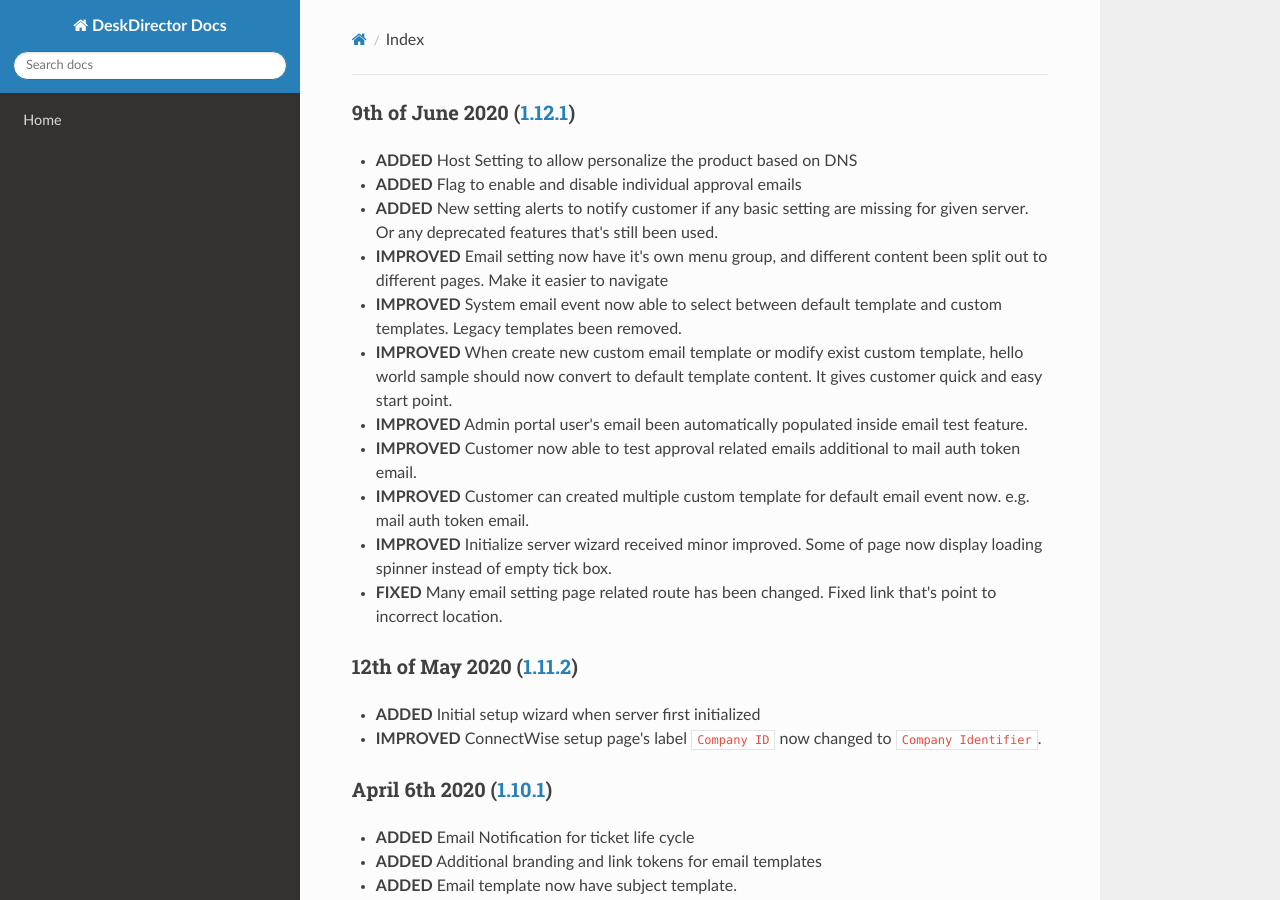
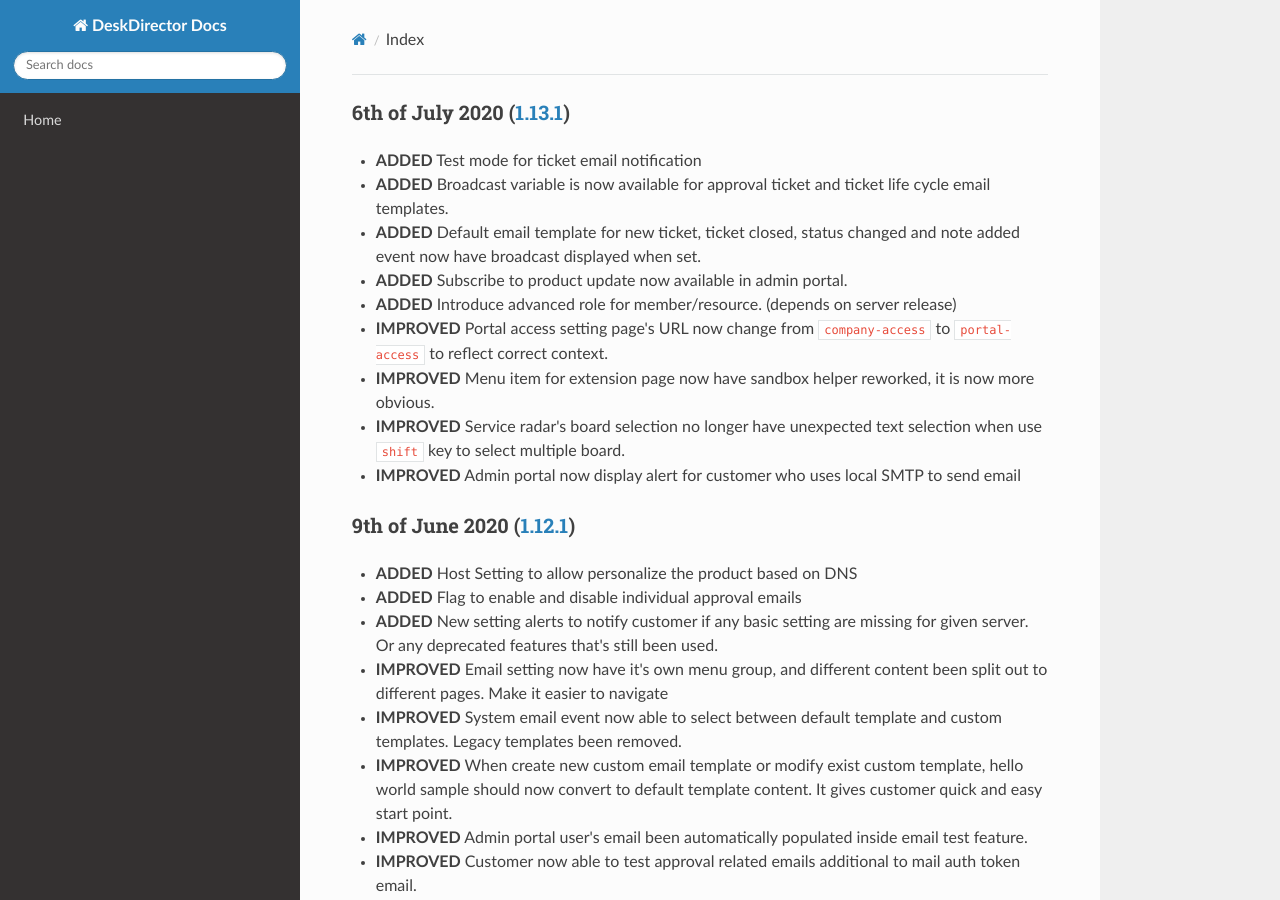
Before and after one commit to DeskDirector/docs, an MkDocs documentation site: the page built from docs/_release/admin/README.md, in a window 1280 px wide and 900 px high. Built offline with MkDocs 1.6.1, drawn with Linux system fonts in a browser that asks for light colours; nearby versions of some CDN libraries; old or Windows-style settings are respelled for this version of MkDocs.

Commit message:
Update README.md

```diff
--- a/docs/_release/admin/README.md
+++ b/docs/_release/admin/README.md
@@ -1,3 +1,14 @@
+### 6th of July 2020 ([1.13.1](v1.13.1))
+- **ADDED** Test mode for ticket email notification
+- **ADDED** Broadcast variable is now available for approval ticket and ticket life cycle email templates.
+- **ADDED** Default email template for new ticket, ticket closed, status changed and note added event now have broadcast displayed when set.
+- **ADDED** Subscribe to product update now available in admin portal.
+- **ADDED** Introduce advanced role for member/resource. (depends on server release)
+- **IMPROVED** Portal access setting page's URL now change from `company-access` to `portal-access` to reflect correct context.
+- **IMPROVED** Menu item for extension page now have sandbox helper reworked, it is now more obvious.
+- **IMPROVED** Service radar's board selection no longer have unexpected text selection when use `shift` key to select multiple board.
+- **IMPROVED** Admin portal now display alert for customer who uses local SMTP to send email
+
 ### 9th of June 2020 ([1.12.1](v1.12.1))
 
 - **ADDED** Host Setting to allow personalize the product based on DNS
```
